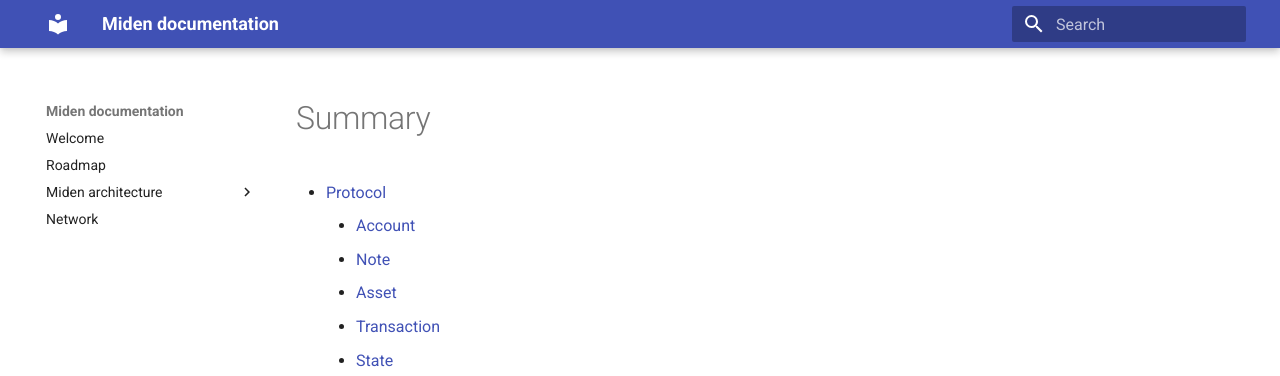
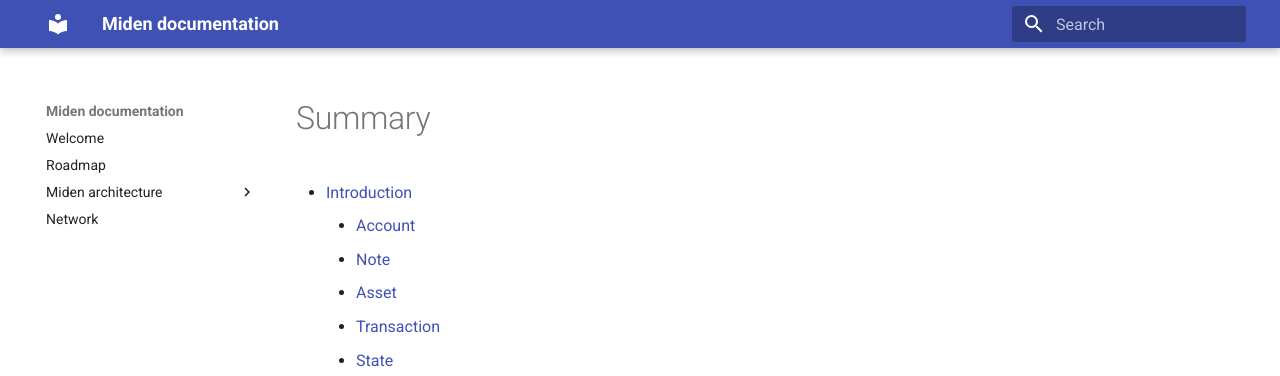
Before and after one commit to 0xPolygonMiden/miden-base, an MkDocs documentation site: the page built from docs/src/SUMMARY.md, in a window 1280 px wide. Shown: the top 376 px of the page. Built offline with MkDocs 1.6.1 and Material for MkDocs 9.7.7, drawn with Linux system fonts in a browser that asks for light colours.

Commit message:
Change title to introduction

```diff
--- a/docs/src/SUMMARY.md
+++ b/docs/src/SUMMARY.md
@@ -1,6 +1,6 @@
 # Summary
 
-- [Protocol](index.md)
+- [Introduction](index.md)
     * [Account](account.md)
     * [Note](note.md)
     * [Asset](asset.md)
```
